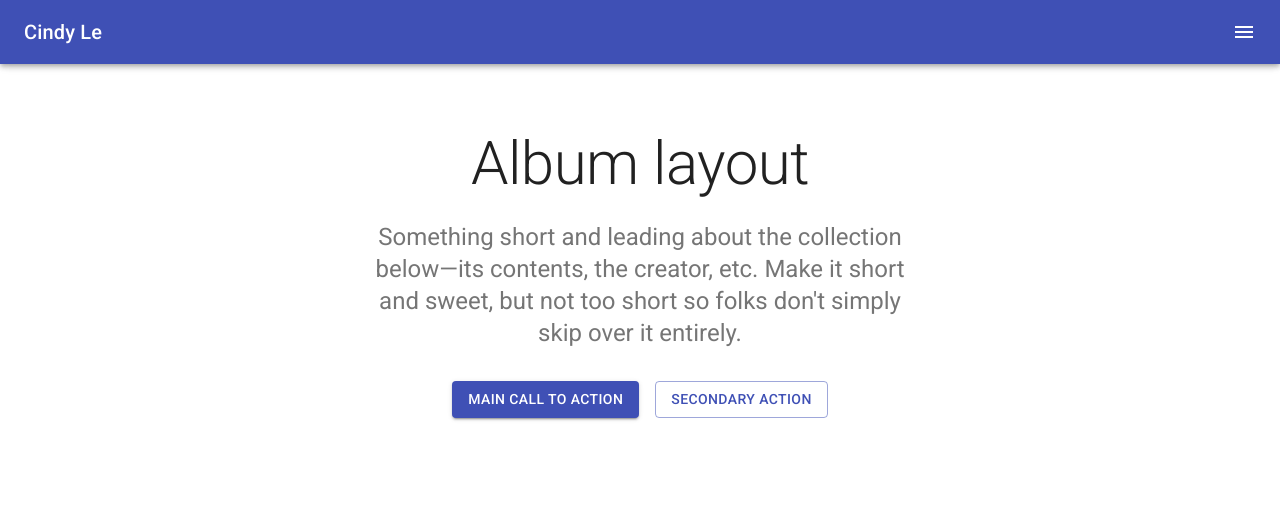
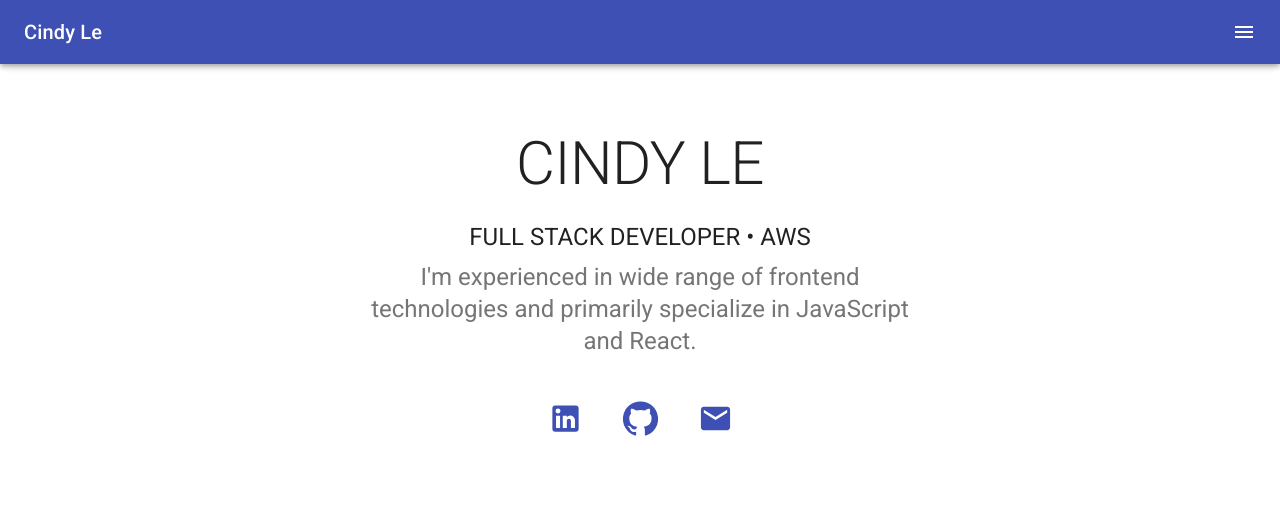
Before and after one commit to cindyledev/portfolio-2020, a React (Create React App) app: page / in a window 1280 px wide. Shown: the top 506 px of the page. Built offline with nearby package versions, Linux system fonts and the light colour scheme.

Commit message:
update about hero section

```diff
--- a/src/Album.js
+++ b/src/Album.js
@@ -27,6 +27,8 @@ import ChevronLeftIcon from "@material-ui/icons/ChevronLeft";
 import ChevronRightIcon from "@material-ui/icons/ChevronRight";
 import ComputerIcon from "@material-ui/icons/Computer";
 import FolderIcon from "@material-ui/icons/Folder";
+import GitHubIcon from "@material-ui/icons/GitHub";
+import LinkedInIcon from "@material-ui/icons/LinkedIn";
 import MailIcon from "@material-ui/icons/Mail";
 import MenuIcon from "@material-ui/icons/Menu";
 import PersonIcon from "@material-ui/icons/Person";
@@ -170,7 +172,10 @@ export default function Album() {
               color="textPrimary"
               gutterBottom
             >
-              Album layout
+              CINDY LE
+            </Typography>
+            <Typography variant="h5" align="center" gutterBottom>
+              FULL STACK DEVELOPER • AWS
             </Typography>
             <Typography
               variant="h5"
@@ -178,21 +183,25 @@ export default function Album() {
               color="textSecondary"
               paragraph
             >
-              Something short and leading about the collection below—its
-              contents, the creator, etc. Make it short and sweet, but not too
-              short so folks don&apos;t simply skip over it entirely.
+              I'm experienced in wide range of frontend technologies and
+              primarily specialize in JavaScript and React.
             </Typography>
             <div className={classes.heroButtons}>
               <Grid container spacing={2} justify="center">
                 <Grid item>
-                  <Button variant="contained" color="primary">
-                    Main call to action
-                  </Button>
+                  <IconButton aria-label="linkedin" color="primary">
+                    <LinkedInIcon fontSize="large" />
+                  </IconButton>
                 </Grid>
                 <Grid item>
-                  <Button variant="outlined" color="primary">
-                    Secondary action
-                  </Button>
+                  <IconButton aria-label="github" color="primary">
+                    <GitHubIcon fontSize="large" />
+                  </IconButton>
+                </Grid>
+                <Grid item>
+                  <IconButton aria-label="github" color="primary">
+                    <MailIcon fontSize="large" />
+                  </IconButton>
                 </Grid>
               </Grid>
             </div>
```
